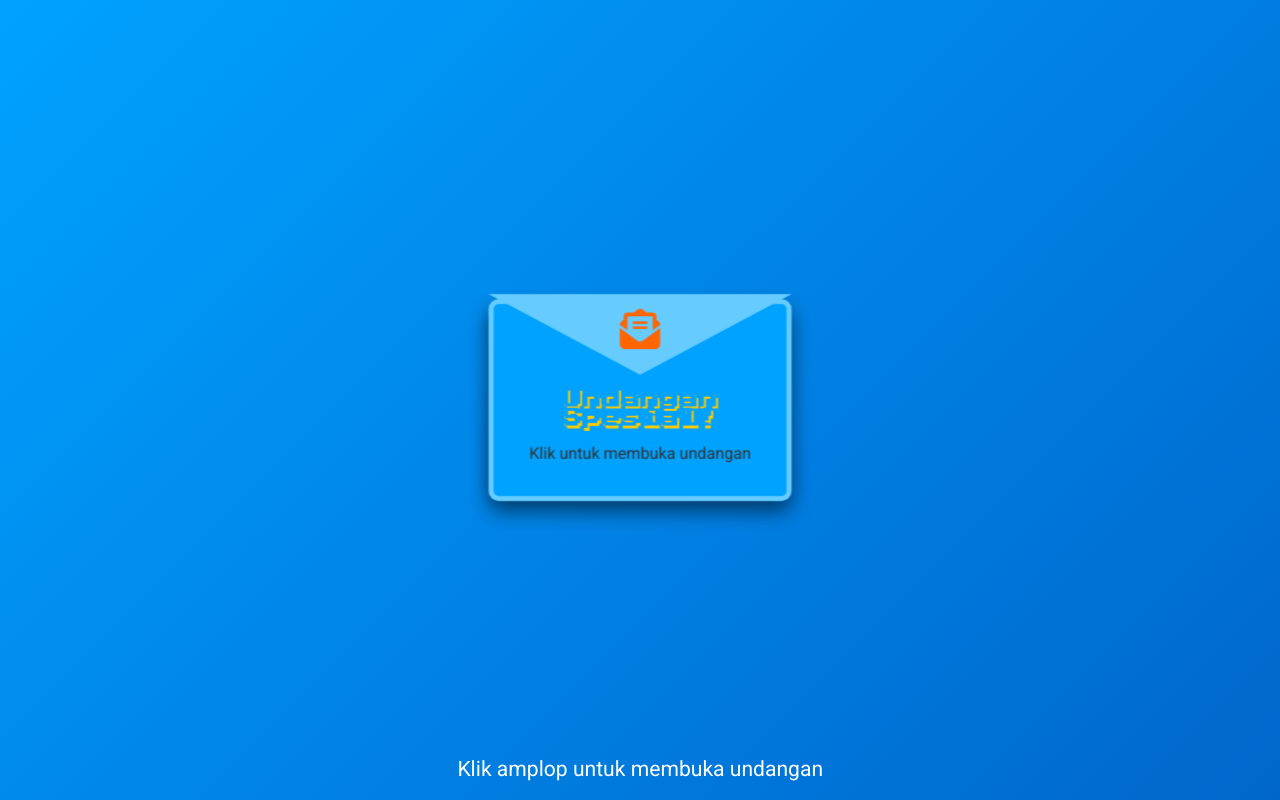
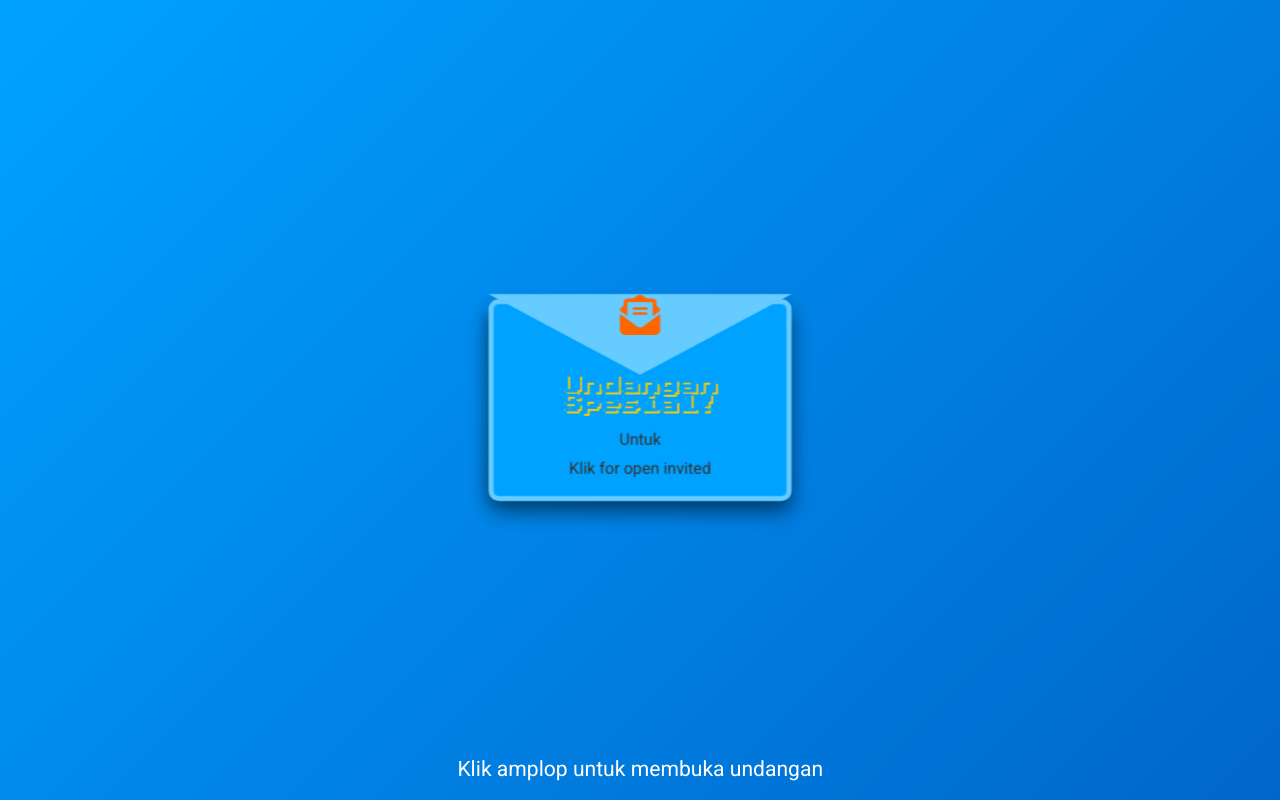
Before and after one commit to nabilkhoerulrjl/Undangan-Digital, a plain HTML site: page index.html in a window 1280 px wide. Drawn offline with Linux system fonts and the light colour scheme.

Commit message:
Update index.html

```diff
--- a/index.html
+++ b/index.html
@@ -19,8 +19,9 @@
                     <div class="envelope-icon">
                         <i class="fas fa-envelope-open-text"></i>
                     </div>
-                    <h2 class="envelope-title">Undangan Spesial!</h2>
-                    <p class="envelope-text">Klik untuk membuka undangan</p>
+                    <h2 class="envelope-title">Undangan Spesial! </h2>
+                    <p class="envelope-text" id="guestName">Untuk </p>
+                    <p class="envelope-text">Klik for open invited</p>
                 </div>
                 <div class="envelope-content">
                     <h3 class="envelope-title">Undangan Ulang Tahun</h3>
@@ -48,7 +49,7 @@
                         <img src="assets/img/img nazriel 1.jpeg" alt="Nazriel M Ilham" class="birthday-photo" id="nazrielPhoto">
                         <h1 class="birthday-name">Nazriel M Ilham</h1>
                         <div class="birthday-age">7 Tahun</div>
-                        <p class="birthday-text">Dengan penuh suka cita, kami mengundang Anda untuk merayakan ulang tahun ke-7 <span class="highlight">Nazriel M Ilham</span> yang penuh kebahagiaan!</p>
+                        <p class="birthday-text">Dengan penuh suka cita, kami mengundang kamu untuk merayakan ulang tahun ke-7 <span class="highlight">Nazriel M Ilham</span> yang penuh kebahagiaan!</p>
                         <p class="birthday-text">Mari kita berkumpul untuk menciptakan kenangan indah bersama dalam petualangan bertema <span class="highlight">Roblox</span> yang seru!</p>
                     </div>
                 </div>
```
